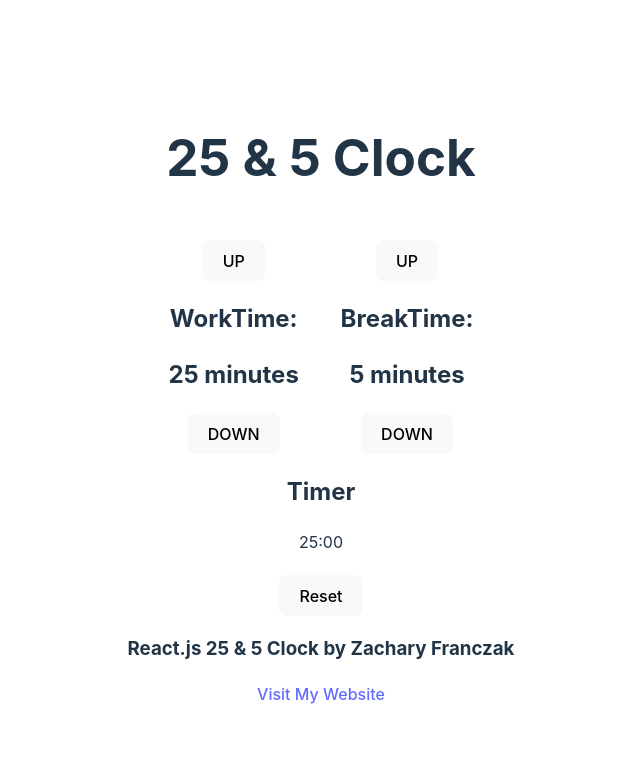
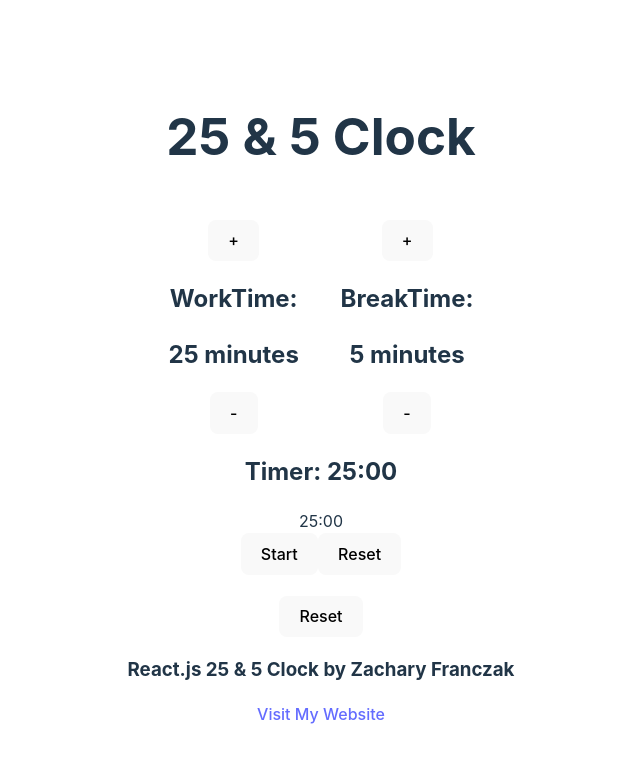
Before and after one commit to zfranczak/25And5Clock, a React (Vite) app: page / in a window 1280 px wide. Shown: the top 762 px of the page, without its empty margins (319-959 px from the left). Built offline with nearby package versions, Linux system fonts and the light colour scheme.

Commit message:
timer function added

```diff
--- a/src/components/BreakTime.jsx
+++ b/src/components/BreakTime.jsx
@@ -10,7 +10,9 @@ const BreakTime = ({ breakCount, setBreakCount }) => {
   };
 
   const handleDecrement = () => {
-    setBreakCount(breakCount - 1);
+    if (breakCount > 1) {
+      setBreakCount(breakCount - 1);
+    }
   };
 
   return (
--- a/src/components/Decrement.jsx
+++ b/src/components/Decrement.jsx
@@ -4,7 +4,7 @@ import React from 'react';
 const Decrement = ({ id, handleDecrement }) => {
   return (
     <button id={id} onClick={handleDecrement}>
-      DOWN
+      -
     </button>
   );
 };
--- a/src/components/Increment.jsx
+++ b/src/components/Increment.jsx
@@ -4,7 +4,7 @@ import React from 'react';
 const Increment = ({ id, handleIncrement }) => {
   return (
     <button id={id} onClick={handleIncrement}>
-      UP
+      +
     </button>
   );
 };
--- a/src/components/Timer.jsx
+++ b/src/components/Timer.jsx
@@ -1,12 +1,56 @@
-import React from 'react';
+import React, { useState, useEffect } from 'react';
 
-const Timer = ({ count }) => {
+const Timer = ({ sessionCount, breakCount }) => {
+  const [remainingSeconds, setRemainingSeconds] = useState(sessionCount * 60);
+  const [timerActive, setTimerActive] = useState(false);
+
+  useEffect(() => {
+    let interval;
+
+    if (timerActive && remainingSeconds > 0) {
+      interval = setInterval(() => {
+        setRemainingSeconds((prevSeconds) => prevSeconds - 1);
+      }, 1000);
+    } else if (remainingSeconds === 0) {
+      // Add logic here for when the timer reaches 0
+      console.log('Timer completed!');
+      setTimerActive(false);
+    }
+
+    // Clean up the interval when the component unmounts or when the timer is paused/stopped
+    return () => clearInterval(interval);
+  }, [timerActive, remainingSeconds]);
+
+  const formatTime = (timeInSeconds) => {
+    const minutes = Math.floor(timeInSeconds / 60);
+    const seconds = timeInSeconds % 60;
+    return `${minutes.toString().padStart(2, '0')}:${seconds
+      .toString()
+      .padStart(2, '0')}`;
+  };
+
+  const handleStartPause = () => {
+    setTimerActive((prevActive) => !prevActive);
+  };
+
+  const handleReset = () => {
+    setRemainingSeconds(sessionCount * 60);
+    setTimerActive(false);
+  };
+
   return (
     <div className='container-timer'>
-      <h2 id='timer-label'>Timer</h2>
+      <h2 id='timer-label'>Timer: {formatTime(remainingSeconds)}</h2>
       <div className='countdown-clock' id='time-left'>
-        25:00
+        {/* Display the formatted time */}
+        {formatTime(remainingSeconds)}
       </div>
+      {/* Start/Pause button */}
+      <button onClick={handleStartPause}>
+        {timerActive ? 'Pause' : 'Start'}
+      </button>
+      {/* Reset button */}
+      <button onClick={handleReset}>Reset</button>
     </div>
   );
 };
--- a/src/components/WorkTime.jsx
+++ b/src/components/WorkTime.jsx
@@ -10,7 +10,9 @@ const WorkTime = ({ sessionCount, setSessionCount }) => {
   };
 
   const handleDecrement = () => {
-    setSessionCount(sessionCount - 1);
+    if (sessionCount > 1) {
+      setSessionCount(sessionCount - 1);
+    }
   };
 
   return (
```
